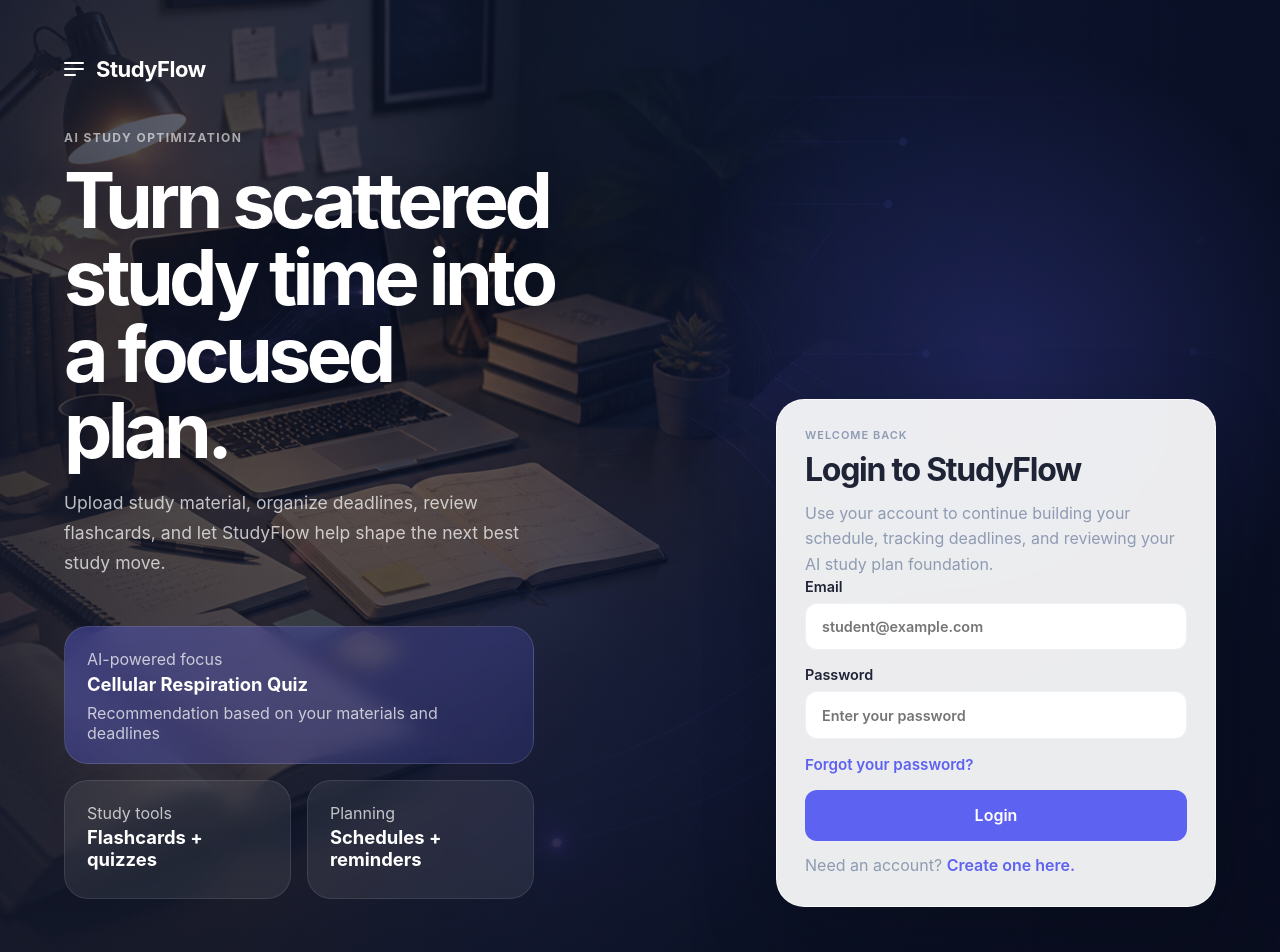
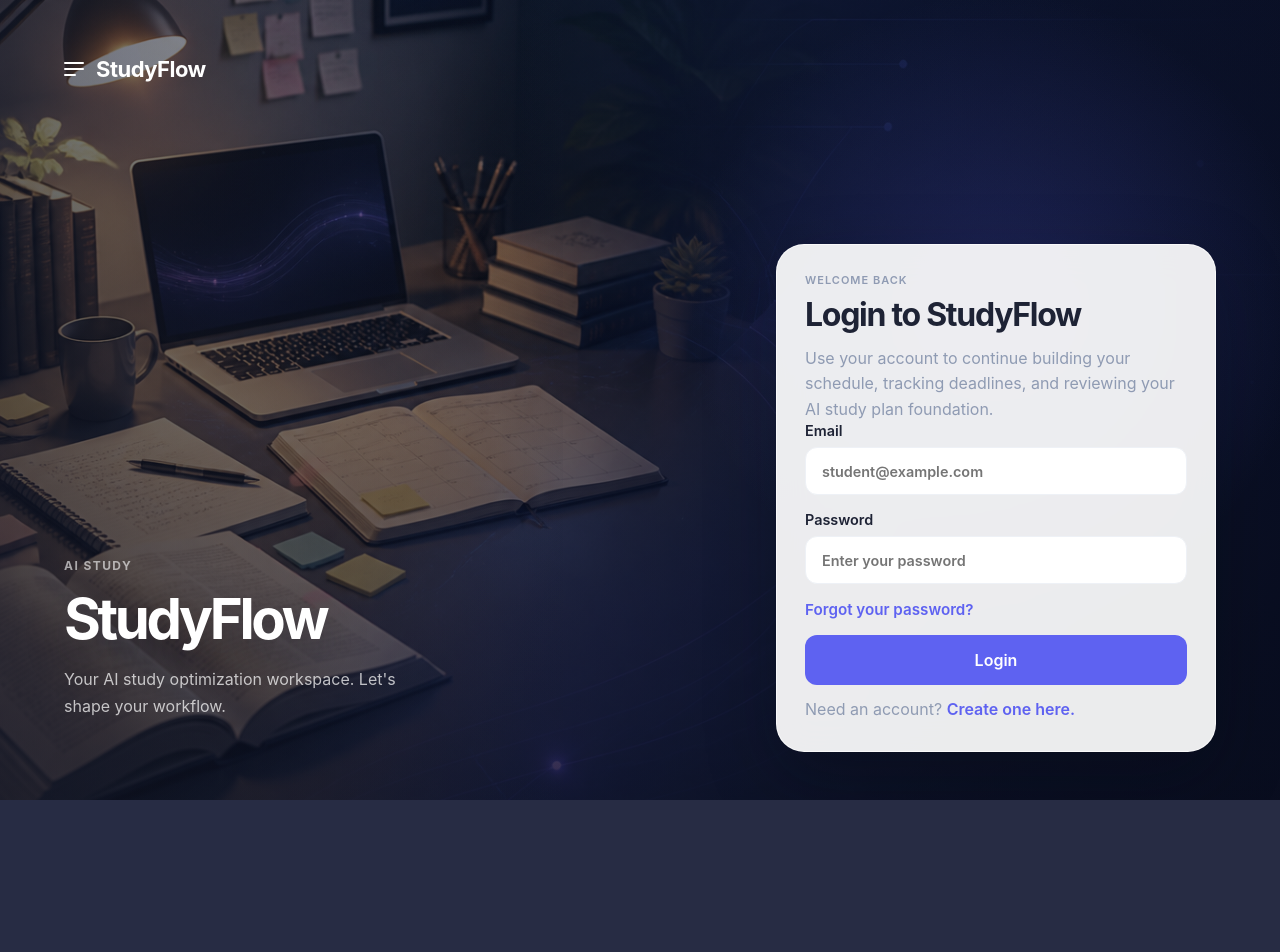
Before and after one commit to GreatlyDev/StudyFlow, a React (Vite) app in the folder frontend/: page /login in a window 1280 px wide. Shown: the top 952 px of the page. After the commit the page ends 800 px from the top, so only its background shows below. Built offline with nearby package versions, Linux system fonts and the light colour scheme; no server answers.

Commit message:
Polish landing page copy

```diff
--- a/frontend/src/components/AuthShell.jsx
+++ b/frontend/src/components/AuthShell.jsx
@@ -24,31 +24,9 @@ export default function AuthShell({
         </div>
 
         <div className="auth-copy">
-          <p className="auth-kicker">AI Study Optimization</p>
-          <h1>Turn scattered study time into a focused plan.</h1>
-          <p>
-            Upload study material, organize deadlines, review flashcards, and let StudyFlow
-            help shape the next best study move.
-          </p>
-        </div>
-
-        <div className="auth-preview">
-          <div className="auth-preview-card auth-preview-card-primary">
-            <p>AI-powered focus</p>
-            <strong>Cellular Respiration Quiz</strong>
-            <span>Recommendation based on your materials and deadlines</span>
-          </div>
-
-          <div className="auth-preview-grid">
-            <div className="auth-preview-card">
-              <p>Study tools</p>
-              <strong>Flashcards + quizzes</strong>
-            </div>
-            <div className="auth-preview-card">
-              <p>Planning</p>
-              <strong>Schedules + reminders</strong>
-            </div>
-          </div>
+          <p className="auth-kicker">AI Study</p>
+          <h1>StudyFlow</h1>
+          <p>Your AI study optimization workspace. Let&apos;s shape your workflow.</p>
         </div>
       </div>
 
--- a/frontend/src/styles/index.css
+++ b/frontend/src/styles/index.css
@@ -1273,8 +1273,8 @@ label {
   position: relative;
   z-index: 1;
   min-height: 100vh;
-  width: min(54vw, 780px);
-  background: linear-gradient(90deg, rgba(21, 26, 45, 0.76), rgba(21, 26, 45, 0.12));
+  width: min(44vw, 620px);
+  background: linear-gradient(90deg, rgba(21, 26, 45, 0.56), rgba(21, 26, 45, 0.04));
   pointer-events: none;
 }
 
@@ -1302,18 +1302,18 @@ label {
 
 .auth-hero-layout .auth-copy {
   margin-top: auto;
-  margin-bottom: auto;
+  margin-bottom: 24px;
 }
 
 .auth-hero-layout .auth-copy h1 {
-  max-width: 620px;
-  font-size: clamp(3rem, 6vw, 5.8rem);
+  max-width: 420px;
+  font-size: clamp(2.6rem, 4.4vw, 4.8rem);
   text-shadow: 0 16px 42px rgba(5, 8, 20, 0.38);
 }
 
 .auth-hero-layout .auth-copy p:last-child {
-  max-width: 560px;
-  font-size: 1.1rem;
+  max-width: 360px;
+  font-size: 1rem;
 }
 
 .auth-copy p:last-child {
@@ -1491,6 +1491,10 @@ label {
     background: linear-gradient(180deg, rgba(21, 26, 45, 0.86), rgba(21, 26, 45, 0.2));
   }
 
+  .auth-hero-layout .auth-copy {
+    margin-bottom: 0;
+  }
+
   .auth-hero-layout .auth-panel {
     align-items: center;
     justify-content: center;
@@ -1583,7 +1587,7 @@ label {
   }
 
   .auth-hero-layout .auth-copy h1 {
-    font-size: 2.75rem;
+    font-size: 2.9rem;
   }
 
   .auth-hero-layout .auth-side,
```
